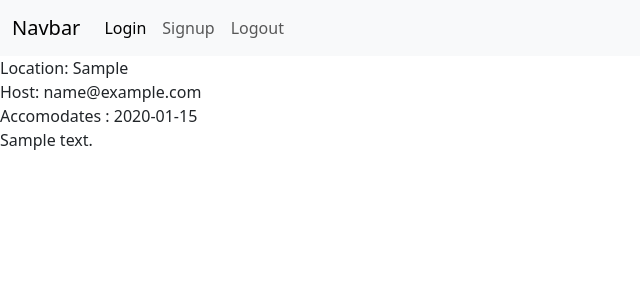
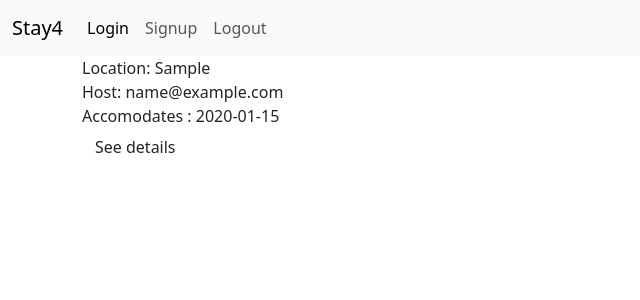
Before and after one commit to Volodymyr262/RoamersRescue, a Django app: page / in a window 1280 px wide. Shown: the top 300 px of the page, without its empty margins (0-640 px from the left). Run offline with Django 3.2, Linux system fonts and the light colour scheme; tables that the repository leaves empty hold one stand-in row (values such as "Sample post").

Commit message:
post view created

```diff
--- a/RoamersRescue/base/templates/home.html
+++ b/RoamersRescue/base/templates/home.html
@@ -1,13 +1,19 @@
 {% extends 'main.html' %}
 
 {% block content %}
+ <main class="layout layout--2">
+      <div class="container">
+
 {% for post in posts %}
 <div>
   Location: {{post.location}} <br>
   Host: {{post.host}} <br>
   Accomodates : {{post.accomodates}} <br>
-  {{post.description}}
 </div>
+        <div>
+          <a class="btn btn--main btn--pill" href="{% url 'post' post.id %}">See details</a>
+        </div>
 {% endfor %}
-
+      </div>
+ </main>
 {% endblock %}
--- a/RoamersRescue/base/urls.py
+++ b/RoamersRescue/base/urls.py
@@ -7,5 +7,7 @@ path('login-user/', views.loginUser, name='login-user'),
 path('logout-user/', views.logoutUser, name='logout-user'),
 path('register-user/', views.registerPage, name='register-user'),
 path('verification/', include('verify_email.urls')),
-path('activate/<uidb64>/<token>', views.activate, name='activate')
+path('activate/<uidb64>/<token>', views.activate, name='activate'),
+
+path('post/<str:pk>/', views.postView, name='post')
 ]
--- a/RoamersRescue/base/views.py
+++ b/RoamersRescue/base/views.py
@@ -56,7 +56,12 @@ def home(request):
     posts = Post.objects.all()
     return render(request, 'home.html', {'posts': posts})
 
-#comment
+
+def postView(request, pk):
+    post = Post.objects.get(id=pk)
+    return render(request, 'post.html', {'post': post})
+
+
 def loginUser(request):
     page = 'login'
     if request.user.is_authenticated:
@@ -82,6 +87,7 @@ def loginUser(request):
 @login_required(login_url='login-user')
 def logoutUser(request):
     logout(request)
+    redirect('login-user')
     return redirect('home')
 
 
--- a/RoamersRescue/templates/navbar.html
+++ b/RoamersRescue/templates/navbar.html
@@ -5,7 +5,7 @@
 <!-- nav start -->
 <nav class="navbar navbar-expand-lg bg-body-tertiary">
   <div class="container-fluid">
-    <a class="navbar-brand" href="#">Navbar</a>
+    <a class="navbar-brand" href="{% url 'home' %}">Stay4</a>
     <button class="navbar-toggler" type="button" data-bs-toggle="collapse" data-bs-target="#navbarNavAltMarkup" aria-controls="navbarNavAltMarkup" aria-expanded="false" aria-label="Toggle navigation">
       <span class="navbar-toggler-icon"></span>
     </button>
```
Also changed, not shown: RoamersRescue/base/templates/post.html (added, +13 -0 lines).
